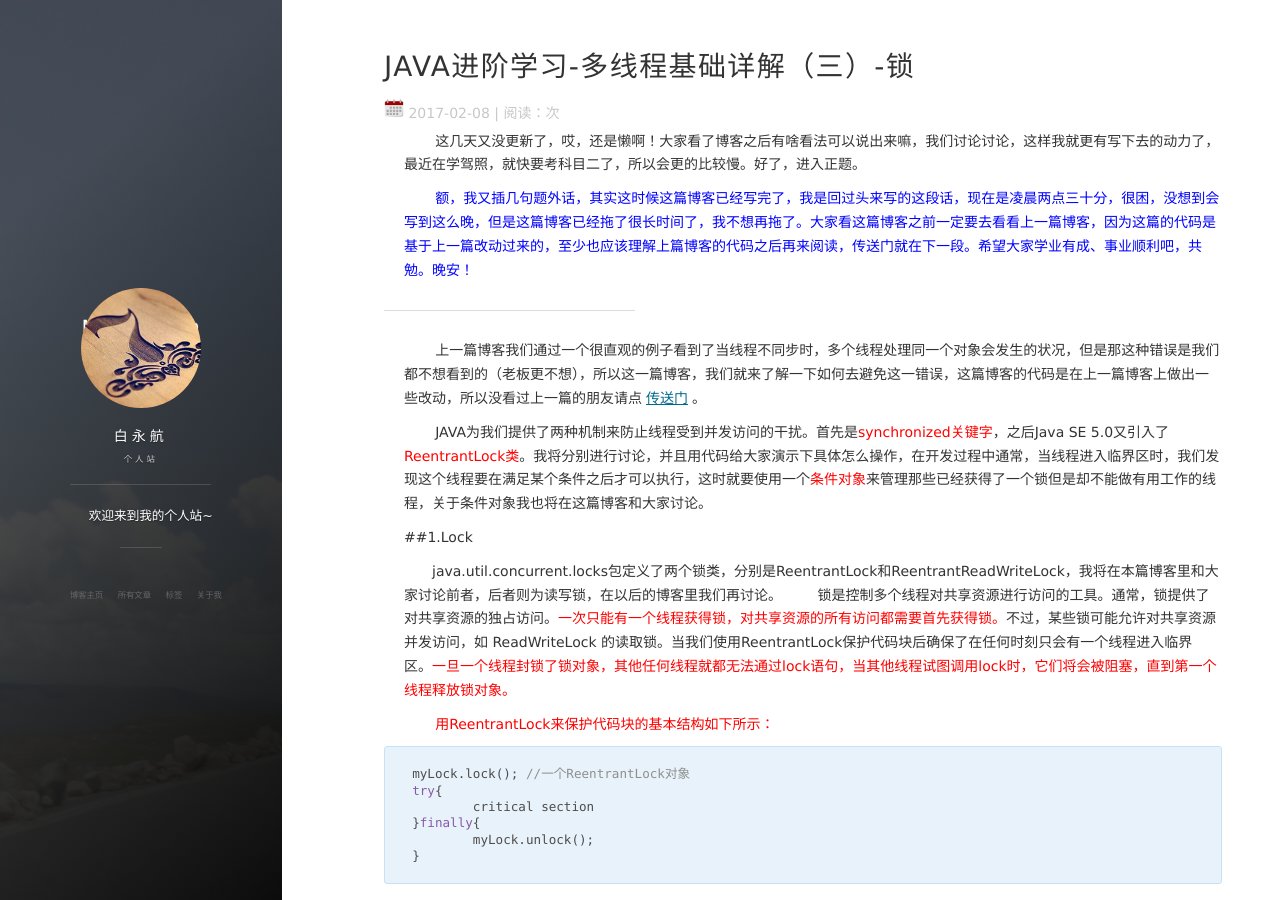
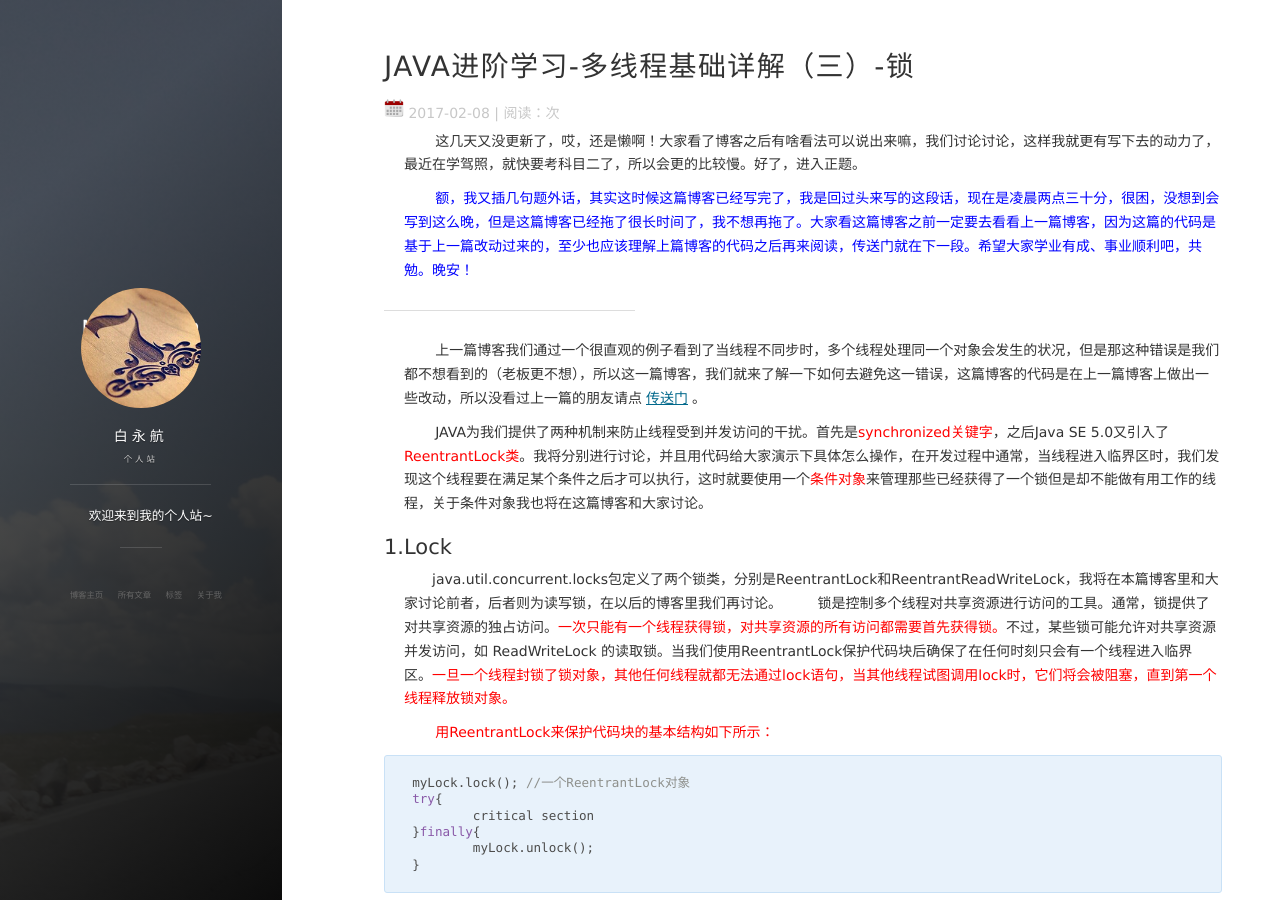
Before and after one commit to MadridSeven/MadridSeven.github.io, a Jekyll site: the page built from _posts/2017-02-08-JAVA进阶学习-多线程基础详解（三）-锁.md, in a window 1280 px wide and 900 px high. Built offline with Jekyll 4.4.1, drawn with Linux system fonts in a browser that asks for light colours; nearby versions of some CDN libraries; comment, search, counter and statistics services are not loaded.

````diff
--- a/_posts/2017-02-08-JAVA进阶学习-多线程基础详解（三）-锁.md
+++ b/_posts/2017-02-08-JAVA进阶学习-多线程基础详解（三）-锁.md
@@ -7,22 +7,22 @@ tag: JAVA进阶学习
 ---
 &#160; &#160; &#160; &#160;这几天又没更新了，哎，还是懒啊！大家看了博客之后有啥看法可以说出来嘛，我们讨论讨论，这样我就更有写下去的动力了，最近在学驾照，就快要考科目二了，所以会更的比较慢。好了，进入正题。
 
-&#160; &#160; &#160; &#160;<font color=blue>额，我又插几句题外话，其实这时候这篇博客已经写完了，我是回过头来写的这段话，现在是凌晨两点三十分，很困，没想到会写到这么晚，但是这篇博客已经拖了很长时间了，我不想再拖了。大家看这篇博客之前一定要去看看上一篇博客，因为这篇的代码是基于上一篇改动过来的，至少也应该理解上篇博客的代码之后再来阅读，传送门就在下一段。希望大家学业有成、事业顺利吧，共勉。晚安！</font>
+&#160; &#160; &#160; &#160;<font color="blue">额，我又插几句题外话，其实这时候这篇博客已经写完了，我是回过头来写的这段话，现在是凌晨两点三十分，很困，没想到会写到这么晚，但是这篇博客已经拖了很长时间了，我不想再拖了。大家看这篇博客之前一定要去看看上一篇博客，因为这篇的代码是基于上一篇改动过来的，至少也应该理解上篇博客的代码之后再来阅读，传送门就在下一段。希望大家学业有成、事业顺利吧，共勉。晚安！</font>
 
 
 ----------
 
 
-&#160; &#160; &#160; &#160;上一篇博客我们通过一个很直观的例子看到了当线程不同步时，多个线程处理同一个对象会发生的状况，但是那这种错误是我们都不想看到的（老板更不想），所以这一篇博客，我们就来了解一下如何去避免这一错误，这篇博客的代码是在上一篇博客上做出一些改动，所以没看过上一篇的朋友请点[传送门](http://blog.csdn.net/madridbai/article/details/54848283)。
+&#160; &#160; &#160; &#160;上一篇博客我们通过一个很直观的例子看到了当线程不同步时，多个线程处理同一个对象会发生的状况，但是那这种错误是我们都不想看到的（老板更不想），所以这一篇博客，我们就来了解一下如何去避免这一错误，这篇博客的代码是在上一篇博客上做出一些改动，所以没看过上一篇的朋友请点[传送门](https://madridseven.github.io/2017/02/JAVA%E5%9F%BA%E7%A1%80%E8%BF%9B%E9%98%B6-%E5%A4%9A%E7%BA%BF%E7%A8%8B%E8%AF%A6%E8%A7%A3-%E4%BA%8C-%E5%90%8C%E6%AD%A5/)。
 
-&#160; &#160; &#160; &#160;JAVA为我们提供了两种机制来防止线程受到并发访问的干扰。首先是<font color=red>synchronized关键字</font>，之后Java SE 5.0又引入了<font color=red>ReentrantLock类</font>。我将分别进行讨论，并且用代码给大家演示下具体怎么操作，在开发过程中通常，当线程进入临界区时，我们发现这个线程要在满足某个条件之后才可以执行，这时就要使用一个<font color=red>条件对象</font>来管理那些已经获得了一个锁但是却不能做有用工作的线程，关于条件对象我也将在这篇博客和大家讨论。
+&#160; &#160; &#160; &#160;JAVA为我们提供了两种机制来防止线程受到并发访问的干扰。首先是<font color="red">synchronized关键字</font>，之后Java SE 5.0又引入了<font color="red">ReentrantLock类</font>。我将分别进行讨论，并且用代码给大家演示下具体怎么操作，在开发过程中通常，当线程进入临界区时，我们发现这个线程要在满足某个条件之后才可以执行，这时就要使用一个<font color="red">条件对象</font>来管理那些已经获得了一个锁但是却不能做有用工作的线程，关于条件对象我也将在这篇博客和大家讨论。
 
-##1.Lock
+## 1.Lock
 
 &emsp;&emsp;java.util.concurrent.locks包定义了两个锁类，分别是ReentrantLock和ReentrantReadWriteLock，我将在本篇博客里和大家讨论前者，后者则为读写锁，在以后的博客里我们再讨论。
-&#160; &#160; &#160; &#160;锁是控制多个线程对共享资源进行访问的工具。通常，锁提供了对共享资源的独占访问。<font color=red>一次只能有一个线程获得锁，对共享资源的所有访问都需要首先获得锁。</font>不过，某些锁可能允许对共享资源并发访问，如 ReadWriteLock 的读取锁。当我们使用ReentrantLock保护代码块后确保了在任何时刻只会有一个线程进入临界区。<font color=red>一旦一个线程封锁了锁对象，其他任何线程就都无法通过lock语句，当其他线程试图调用lock时，它们将会被阻塞，直到第一个线程释放锁对象。</font>
+&#160; &#160; &#160; &#160;锁是控制多个线程对共享资源进行访问的工具。通常，锁提供了对共享资源的独占访问。<font color="red">一次只能有一个线程获得锁，对共享资源的所有访问都需要首先获得锁。</font>不过，某些锁可能允许对共享资源并发访问，如 ReadWriteLock 的读取锁。当我们使用ReentrantLock保护代码块后确保了在任何时刻只会有一个线程进入临界区。<font color="red">一旦一个线程封锁了锁对象，其他任何线程就都无法通过lock语句，当其他线程试图调用lock时，它们将会被阻塞，直到第一个线程释放锁对象。</font>
 
-&#160; &#160; &#160; &#160;<font color=red>用ReentrantLock来保护代码块的基本结构如下所示：</font>
+&#160; &#160; &#160; &#160;<font color="red">用ReentrantLock来保护代码块的基本结构如下所示：</font>
 
 ```java
 myLock.lock(); //一个ReentrantLock对象
@@ -135,7 +135,7 @@ public class Bank {
 &#160; &#160; &#160; &#160;我们看到错误消失了，银行的总存款一直是10W，即使这个程序一直运行下去那也不会在出现上一篇博客中看到的错误了，而我其实也仅仅修改了三处，有没有很爽？
 
 
-&#160; &#160; &#160; &#160;<font color=red>为什么错误就消失了呢？</font>假定一个线程调用transfer方法，这时他就拥有了锁，在该线程完成transfer方法之前如果有另外一个线程也来调用transfer时，由于第二个线程不能获得锁，他就会在调用lock方法时被阻塞。它必须等待第一个线程完成transfer方法的执行之后才能再度被激活。当第一个线程释放锁时，那么第二个线程才能开始运行。注：**<font color=red>要把互斥区放在try内，释放锁放在finally内！！切记切记！！！</font>**
+&#160; &#160; &#160; &#160;<font color="red">为什么错误就消失了呢？</font>假定一个线程调用transfer方法，这时他就拥有了锁，在该线程完成transfer方法之前如果有另外一个线程也来调用transfer时，由于第二个线程不能获得锁，他就会在调用lock方法时被阻塞。它必须等待第一个线程完成transfer方法的执行之后才能再度被激活。当第一个线程释放锁时，那么第二个线程才能开始运行。注：**<font color="red">要把互斥区放在try内，释放锁放在finally内！！切记切记！！！</font>**
 
 ## 2.条件对象
 
@@ -143,14 +143,14 @@ public class Bank {
 
 &#160; &#160; &#160; &#160;针对这个需求我们来分析一下，当一个线程进入transfer方法之后，发现要转出的金额大于该线程所属账户的余额，这时应该怎么办呢？等待直到另一个线程向该账户中注入了资金。但是，这一线程刚刚获得了对bankLock的排它性访问，因此别的线程就没有进行存款操作的机会了。这个时候就抓脑袋了！不要紧张，Java为我们提供了条件对象来处理这一尴尬的局面。
 
-&#160; &#160; &#160; &#160;<font color=red>一个锁对象可以有一个或多个相关的条件对象。我们可以使用newCondition方法获得一个条件对象。当发现当前线程不具有执行的条件时，我们可以调用await()方法，这时当前线程就会被阻塞，并且放弃拥有的锁，这时另外的线程就可以获得锁并尝试执行方法了。</font>
+&#160; &#160; &#160; &#160;<font color="red">一个锁对象可以有一个或多个相关的条件对象。我们可以使用newCondition方法获得一个条件对象。当发现当前线程不具有执行的条件时，我们可以调用await()方法，这时当前线程就会被阻塞，并且放弃拥有的锁，这时另外的线程就可以获得锁并尝试执行方法了。</font>
 
-&#160; &#160; &#160; &#160;<font color=red>需要注意的是</font>，等待获得锁的线程和调用await方法的线程在阻塞的本质上是不同的。一旦一个线程调用await方法，它就会进入该条件的等待集，当锁可用时，该线程不能马上解除阻塞，它会继续保持阻塞状态，直到另外一个线程调用同一条件上的signalAll方法为止。调用signalAll方法将会重新激活所有因为该条件而等待的线程。当这些线程从等待集中移除时，它们将再次变为可运行状态，调度器将再次激活它们。同时，它们会尝试着重新进入该对象。一旦锁成为可用的，他们中的某个将从await调度返回，获得该锁并从被阻塞的地方继续执行。
+&#160; &#160; &#160; &#160;<font color="red">需要注意的是</font>，等待获得锁的线程和调用await方法的线程在阻塞的本质上是不同的。一旦一个线程调用await方法，它就会进入该条件的等待集，当锁可用时，该线程不能马上解除阻塞，它会继续保持阻塞状态，直到另外一个线程调用同一条件上的signalAll方法为止。调用signalAll方法将会重新激活所有因为该条件而等待的线程。当这些线程从等待集中移除时，它们将再次变为可运行状态，调度器将再次激活它们。同时，它们会尝试着重新进入该对象。一旦锁成为可用的，他们中的某个将从await调度返回，获得该锁并从被阻塞的地方继续执行。
 
 &#160; &#160; &#160; &#160;当一个线程调用await时，它没有办法重新激活自身。如果没有其他线程来重新激活等待的线程的话，它就永远不会再执行了，这就会导致死锁。如果其他所有线程被阻塞，最后一个线程在解除其他线程的阻塞状态的之前就调用了await方法的话，那么它也就被阻塞了，那么你的程序就会被挂起了。
-&#160; &#160; &#160; &#160;<font color=red>所以何时调用signalAll呢？</font>一般我们会在对象的状态可能会引起等待线程改变的时候去调用signalAll，例如，当一个账户的余额发生改变时，那么这个改变是否会导致等待的线程的余额发生改变呢？这个改变又是否会让等待的线程符合条件呢？这都不好说，所以我们应该在完成一次转账时就调用signalAll。（具体调用的时机，大家多写写先关的程序就有经验了）
+&#160; &#160; &#160; &#160;<font color="red">所以何时调用signalAll呢？</font>一般我们会在对象的状态可能会引起等待线程改变的时候去调用signalAll，例如，当一个账户的余额发生改变时，那么这个改变是否会导致等待的线程的余额发生改变呢？这个改变又是否会让等待的线程符合条件呢？这都不好说，所以我们应该在完成一次转账时就调用signalAll。（具体调用的时机，大家多写写先关的程序就有经验了）
 
-&#160; &#160; &#160; &#160;<font color=red>需要注意的是</font>，调用signalAll并不会立即激活一个等待的线程，它仅仅是通知正在等待的线程，这时有可能已经满足了条件，让它再去检测该条件。
+&#160; &#160; &#160; &#160;<font color="red">需要注意的是</font>，调用signalAll并不会立即激活一个等待的线程，它仅仅是通知正在等待的线程，这时有可能已经满足了条件，让它再去检测该条件。
 
 &#160; &#160; &#160; &#160;另一个方法signal，则是随机的解除等待集中某个线程的阻塞状态。虽然这会更加的有效，但也存在一定的危险，如果随机选择的线程发现了自己仍然不能运行，那么它再次被阻塞，如果没有其他线程再次调用 signal，那么程序就死锁了。
 
@@ -238,20 +238,20 @@ public class Bank {
 
 &#160; &#160; &#160; &#160;前面我讨论了Lock和Condition对象的使用，我们先来简单的总结一下。
 
-+ <font color=red>锁用来保护代码片段，任何时刻只有一个线程执行被保护的代码。</font>
-+ <font color=red>锁可以管理试图进入被保护代码段的线程</font>
-+ <font color=red>锁可以拥有一个或多个相关的条件对象。</font>
-+ <font color=red>每个条件对象管理那些已经进入被保护的代码段却还不能运行的线程。</font>
++ <font color="red">锁用来保护代码片段，任何时刻只有一个线程执行被保护的代码。</font>
++ <font color="red">锁可以管理试图进入被保护代码段的线程</font>
++ <font color="red">锁可以拥有一个或多个相关的条件对象。</font>
++ <font color="red">每个条件对象管理那些已经进入被保护的代码段却还不能运行的线程。</font>
 
-&#160; &#160; &#160; &#160;Lock和Condition为我们提供了很不错的锁机制。但是有时我们并不需要使用它们的特性，那么这是就可以使用一种嵌入到JAVA语言内部的机制了。从JAVA1.0版本开始，每个对象其实都拥有自己的一个内部锁。<font color=red>如果一个方法使用synchronized关键字声明的话，那么对象的锁将保护整个方法，使用起来只需要在方法的返回类型之前加上synchronized就可以啦</font>。
+&#160; &#160; &#160; &#160;Lock和Condition为我们提供了很不错的锁机制。但是有时我们并不需要使用它们的特性，那么这是就可以使用一种嵌入到JAVA语言内部的机制了。从JAVA1.0版本开始，每个对象其实都拥有自己的一个内部锁。<font color="red">如果一个方法使用synchronized关键字声明的话，那么对象的锁将保护整个方法，使用起来只需要在方法的返回类型之前加上synchronized就可以啦</font>。
 
-&#160; &#160; &#160; &#160;<font color=red>内部对象锁只有一个相关条件</font>，wait方法添加一个线程到等待集中，notifyAll/notify方法用来解除等待线程的阻塞状态。
+&#160; &#160; &#160; &#160;<font color="red">内部对象锁只有一个相关条件</font>，wait方法添加一个线程到等待集中，notifyAll/notify方法用来解除等待线程的阻塞状态。
 
  当然内部锁也存在一些局限：
 
-+ <font color=red>不能中断一个正在试图获得锁的线程。
-+ <font color=red> 试图获得锁时不能设定超时。
-+ <font color=red>每个锁仅有单一的条件。
++ <font color="red">不能中断一个正在试图获得锁的线程。</font>
++ <font color="red"> 试图获得锁时不能设定超时。</font>
++ <font color="red">每个锁仅有单一的条件。</font>
 
 &#160; &#160; &#160; &#160;下面我们就来使用synchronized关键字来修改下我们的程序，我们会发现代码简洁了许多，以下是详细代码：
 
@@ -322,6 +322,6 @@ public class Bank {
 
 
 ----------
-<font color=blue>笔者水平有限，若有错漏，欢迎指正，如果转载以及CV操作，请务必注明出处，谢谢！</font>
+<font color="blue">笔者水平有限，若有错漏，欢迎指正，如果转载以及CV操作，请务必注明出处，谢谢！</font>
 
-<font color=red>版权声明：本文为博主原创文章，未经博主允许不得转载。</font>
+<font color="red">版权声明：本文为博主原创文章，未经博主允许不得转载。</font>
````
Also changed, not shown: _posts/2017-01-15-JAVA基础进阶-多线程详解（一）.md (+8 -7 lines), _posts/2017-02-03-JAVA基础进阶-多线程详解（二）-同步.md (+5 -5 lines), _posts/2017-03-07-JAVA源码解析-String源码.md (+7 -7 lines), _posts/2017-03-20-Spring-AOP切面编程总结.md (+13 -12 lines).
